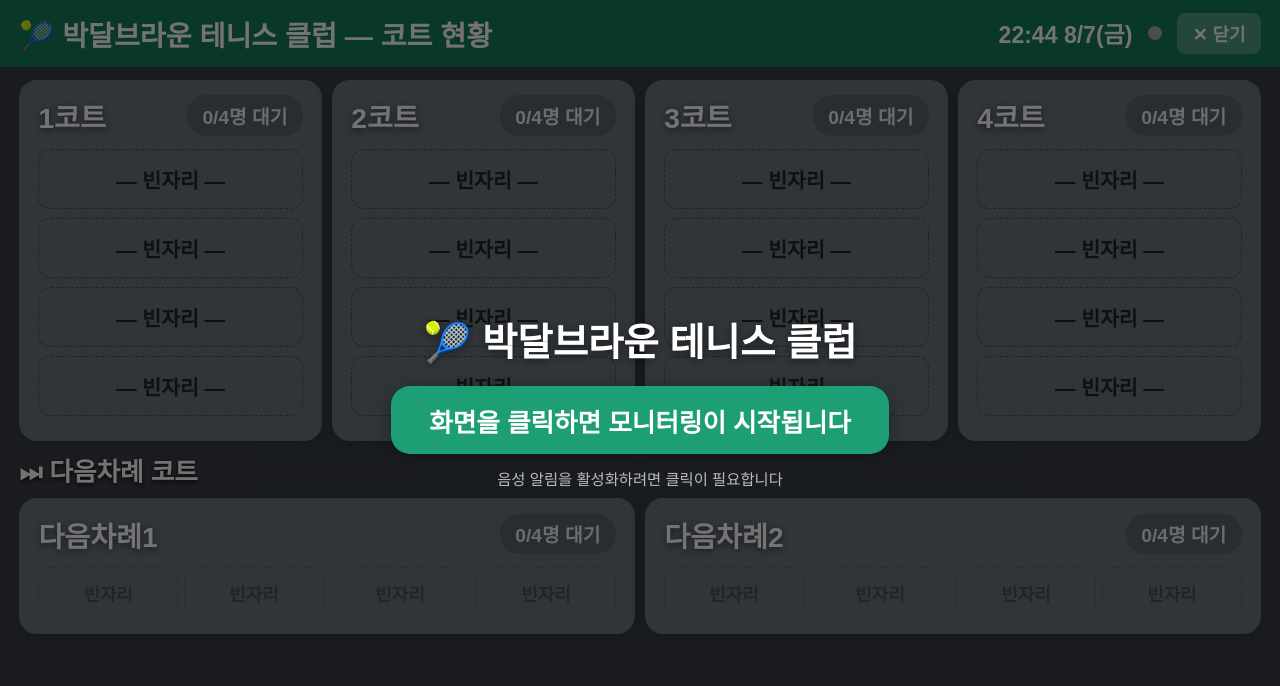
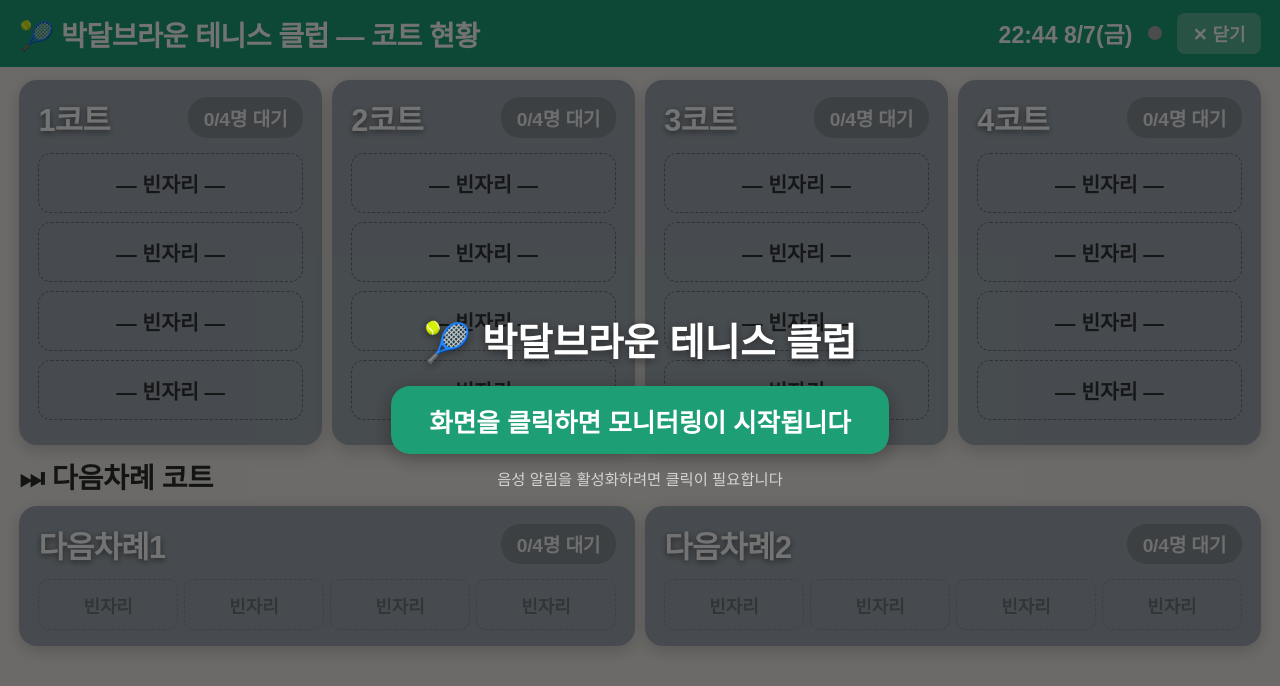
Before and after one commit to whoareubiz-gif/bakdal, a website: page monitor.html in a window 1280 px wide. Drawn offline with Linux system fonts and the light colour scheme; no server answers.

Commit message:
Add files via upload

```diff
--- a/monitor.html
+++ b/monitor.html
@@ -205,16 +205,16 @@ body{font-family:'Apple SD Gothic Neo','Malgun Gothic','맑은 고딕',sans-seri
 </div>
 <div id="bottom-btns"></div>
 <div id="toast"></div>
-<div id="board-overlay" style="display:none;position:fixed;inset:0;background:#3A3F45;z-index:500;flex-direction:column;overflow:hidden;">
-  <div style="display:flex;align-items:center;justify-content:space-between;padding:1vw 1.5vw;background:#157A5A;position:sticky;top:0;z-index:10;flex-wrap:wrap;gap:8px">
-    <div style="color:#fff;font-size:2.2vw;font-weight:900;white-space:nowrap">🎾 박달브라운 테니스 클럽 — 코트 현황</div>
+<div id="board-overlay" style="display:none;position:fixed;inset:0;background:#EFEDE8;z-index:500;flex-direction:column;overflow:hidden;">
+  <div style="display:flex;align-items:center;justify-content:space-between;padding:1vw 1.5vw;background:#1D9E75;position:sticky;top:0;z-index:10;flex-wrap:wrap;gap:8px">
+    <div style="color:#fff;font-size:2.2vw;font-weight:900;letter-spacing:-0.02em;white-space:nowrap">🎾 박달브라운 테니스 클럽 — 코트 현황</div>
     <div style="display:flex;align-items:center;gap:1.2vw">
-      <div id="board-clock" style="color:#fff;font-size:1.8vw;font-weight:700;font-variant-numeric:tabular-nums;white-space:nowrap"></div>
+      <div id="board-clock" style="color:#fff;font-size:1.8vw;font-weight:900;font-variant-numeric:tabular-nums;white-space:nowrap"></div>
       <div id="board-sync-dot" style="width:14px;height:14px;border-radius:50%;background:#aaa;flex-shrink:0" title="Firebase 연결상태"></div>
       <button onclick="if(document.fullscreenElement){document.exitFullscreen();}else{window.close();}" style="background:rgba(255,255,255,.25);color:#fff;border:none;border-radius:8px;padding:0.6vw 1.2vw;font-size:1.4vw;font-weight:700;cursor:pointer;font-family:inherit;white-space:nowrap">✕ 닫기</button>
     </div>
   </div>
-  <div id="board-content" style="padding:1vw 1.5vw 2vw 1.5vw;box-sizing:border-box;flex:1;overflow-y:auto;overflow-x:hidden;background:#3A3F45;"></div>
+  <div id="board-content" style="padding:1vw 1.5vw 2vw 1.5vw;box-sizing:border-box;flex:1;overflow-y:auto;overflow-x:hidden;background:#EFEDE8;"></div>
 </div>
 <div id="moverlay">
   <div class="mbox">
@@ -2223,7 +2223,7 @@ function renderBoard(){
     const genderBg = conf ? (a.gender==='m' ? '#E6F1FB' : '#FBEAF0') : 'rgba(0,0,0,0.1)';
     const genderTc = conf ? (a.gender==='m' ? '#185FA5' : '#993556') : '#1A1A1A';
     return`<div style="background:${conf?'rgba(255,255,255,0.95)':'rgba(255,255,255,0.78)'};border-radius:1vw;padding:1.1vw 1.4vw;margin-bottom:0.7vw;display:flex;align-items:center;gap:1vw;${ring}">
-      <span style="font-size:2.9vw;font-weight:900;color:${nameTc}">${a.name}</span>
+      <span style="font-size:3.0vw;font-weight:900;color:${nameTc};letter-spacing:-0.02em">${a.name}</span>
       <span style="font-size:1.3vw;font-weight:700;color:${genderTc};background:${genderBg};padding:0.2vw 0.7vw;border-radius:0.5vw">${a.gender==='m'?'남':'여'}</span>
       ${isMe?`<span style="margin-left:auto;font-size:1.2vw;font-weight:900;color:#B8860B;white-space:nowrap">⭐ 나</span>`:''}
     </div>`;
@@ -2249,7 +2249,7 @@ function renderBoard(){
       const slots = [];
       pl.forEach(a=>{
         const nameTc = conf ? (a.gender==='m'?'#185FA5':'#993556') : '#1A1A1A';
-        slots.push(`<div style="flex:1;text-align:center;background:${conf?'rgba(255,255,255,0.95)':'rgba(255,255,255,0.78)'};border-radius:0.8vw;padding:0.9vw 0.5vw;font-size:2.9vw;font-weight:900;color:${nameTc};min-width:0;white-space:nowrap;overflow:hidden;text-overflow:ellipsis">${a.name}</div>`);
+        slots.push(`<div style="flex:1;text-align:center;background:${conf?'rgba(255,255,255,0.95)':'rgba(255,255,255,0.78)'};border-radius:0.8vw;padding:0.9vw 0.5vw;font-size:3.0vw;font-weight:900;color:${nameTc};letter-spacing:-0.02em">${a.name}</div>`);
       });
       for(let i=cnt;i<CMAX;i++){
         const ec=conf?'rgba(0,0,0,.3)':'rgba(0,0,0,.3)';
@@ -2260,18 +2260,18 @@ function renderBoard(){
       pl.forEach(a=>{ body+=bigSlot(a,conf); });
       for(let i=cnt;i<CMAX;i++) body+=emptySlot(conf);
     }
-    const badgeStyle='padding:0.5vw 1.2vw;border-radius:1.5vw;font-size:1.5vw;font-weight:900;white-space:nowrap';
+    const badgeStyle='padding:0.5vw 1.2vw;border-radius:1.5vw;font-size:1.5vw;font-weight:900;white-space:nowrap;letter-spacing:-0.01em';
     const statusBadge=conf
       ? `<span style="background:rgba(255,255,255,.3);color:#fff;${badgeStyle}">✅ 게임 확정</span>`
       : cnt>=CMAX
         ? `<span style="background:rgba(0,0,0,.2);color:#fff;${badgeStyle}">🔴 미확정(대기)</span>`
         : `<span style="background:rgba(0,0,0,.15);color:rgba(255,255,255,.9);${badgeStyle};font-weight:800">${cnt}/${CMAX}명 대기</span>`;
     // 확정=녹색, 미확정(대기)·빈코트=중간밝은회색
-    const cardBg = conf ? '#1A8C60' : '#6B7580';
+    const cardBg = conf ? '#1D9E75' : '#9EA8B0';
     const cardTc = '#fff';
     return`<div style="background:${cardBg};border-radius:1.4vw;padding:1.2vw 1.5vw;min-width:0;box-sizing:border-box;box-shadow:0 0.4vw 1.4vw rgba(0,0,0,.18)">
       <div style="display:flex;align-items:center;justify-content:space-between;margin-bottom:1vw;flex-wrap:wrap;gap:0.4vw">
-        <span style="color:${cardTc};font-size:2.2vw;font-weight:900;text-shadow:0 2px 6px rgba(0,0,0,.5)">${CNAMES[n]}</span>
+        <span style="color:${cardTc};font-size:2.4vw;font-weight:900;text-shadow:0 2px 6px rgba(0,0,0,.5);letter-spacing:-0.02em">${CNAMES[n]}</span>
         ${statusBadge}
       </div>
       ${body}
@@ -2289,7 +2289,7 @@ function renderBoard(){
   [1,2,3,4].forEach(n=>{ h+=bigCard(n,false); });
   h+='</div>';
   // 다음차례: 바로 아래 이어서
-  h+=`<div style="font-size:2vw;font-weight:900;color:#fff;margin-bottom:0.8vw;text-shadow:0 2px 4px rgba(0,0,0,.8)">⏭ 다음차례 코트</div>`;
+  h+=`<div style="font-size:2.2vw;font-weight:900;color:#2C2C2A;margin-bottom:0.8vw;letter-spacing:-0.01em">⏭ 다음차례 코트</div>`;
   h+=`<div style="display:grid;grid-template-columns:1fr 1fr;gap:${gap};align-items:start;margin-bottom:2vw">`;
   [5,6].forEach(n=>{ h+=bigCard(n,true); });
   h+='</div>';
```
